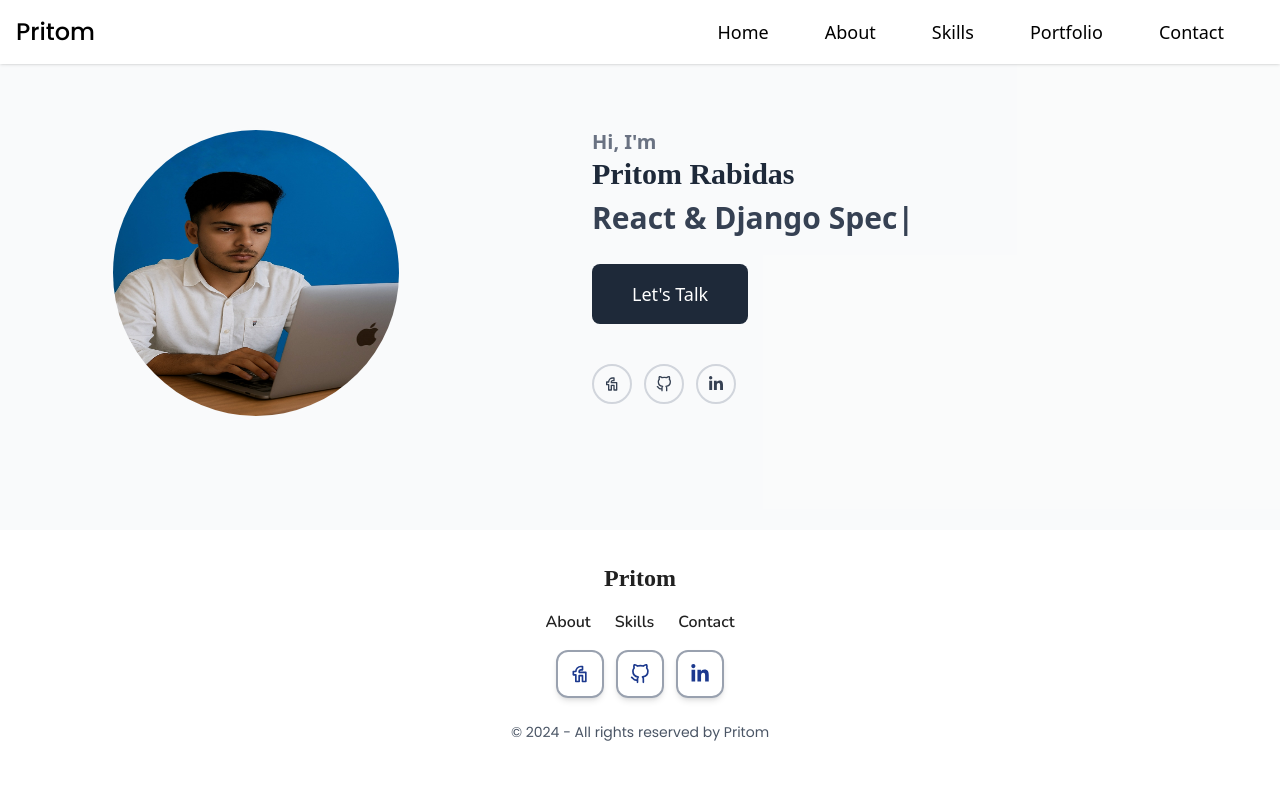
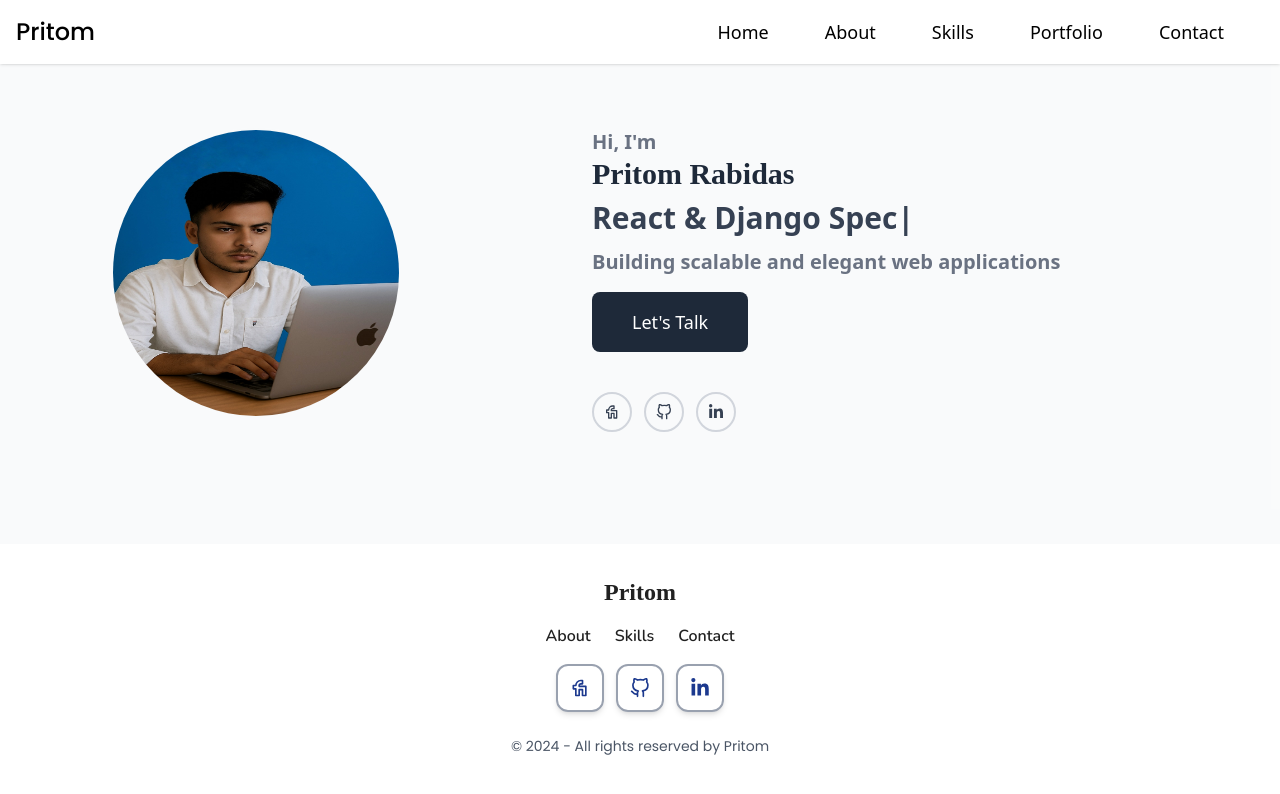
Before and after one commit to pritomrabidas/portfolioNew, a React (Vite) app: page / in a window 1280 px wide. Shown: the top 794 px of the page. Built offline with nearby package versions, Linux system fonts and the light colour scheme; a web font is replaced by a local one.

Commit message:
banner part full

```diff
--- a/src/Components/Navbar.jsx
+++ b/src/Components/Navbar.jsx
@@ -55,7 +55,7 @@ const Navbar = () => {
         </div>
       </nav>
       {nav && (
-        <div className="block md:hidden absolute bottom-0 left-0 w-full bg-gray-200 shadow-2xl z-10 sm:px-12 px-2 py-9  rounded-t-3xl border-gray-300">
+        <div className="block md:hidden fixed bottom-0 left-0 w-full bg-gray-200 shadow-2xl z-10 sm:px-12 px-2 py-9  rounded-t-3xl border-gray-300">
           <div className="flex justify-between px-16 pb-5">
             <Link className="font-Opensans text-lg text-black font-medium items-center justify-center shadow px-4 py-3 rounded-lg cursor-pointer">
               <IoMdHome className="text-xl mx-4" />
--- a/src/Components/Pages/Banner.jsx
+++ b/src/Components/Pages/Banner.jsx
@@ -46,6 +46,9 @@ const Banner = () => {
                   repeat={Infinity}
                 />
               </h4>
+              <p className=" text-lg md:text-xl sm:text-lg font-semibold text-gray-500 font-Nunito-font">
+                Building scalable and elegant web applications
+              </p>
             </div>
             <div className="flex pt-4 gap-3 pl-20 justify-start sm:justify-center md:justify-start lg:justify-start xl:justify-start">
               {/* <button onClick={handleDownload} className="">
```
Lines whose indentation alone changed are shown as unchanged.
